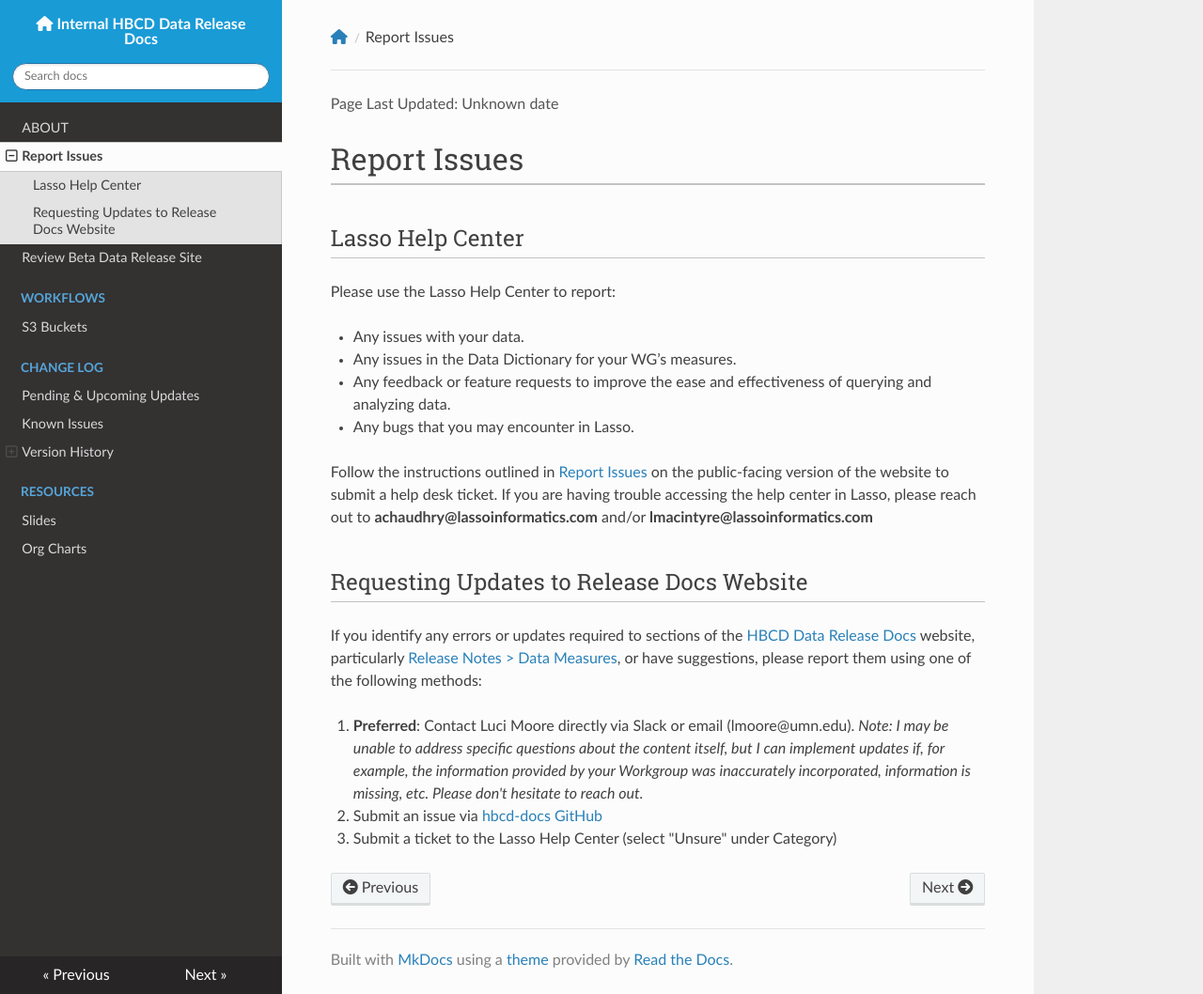
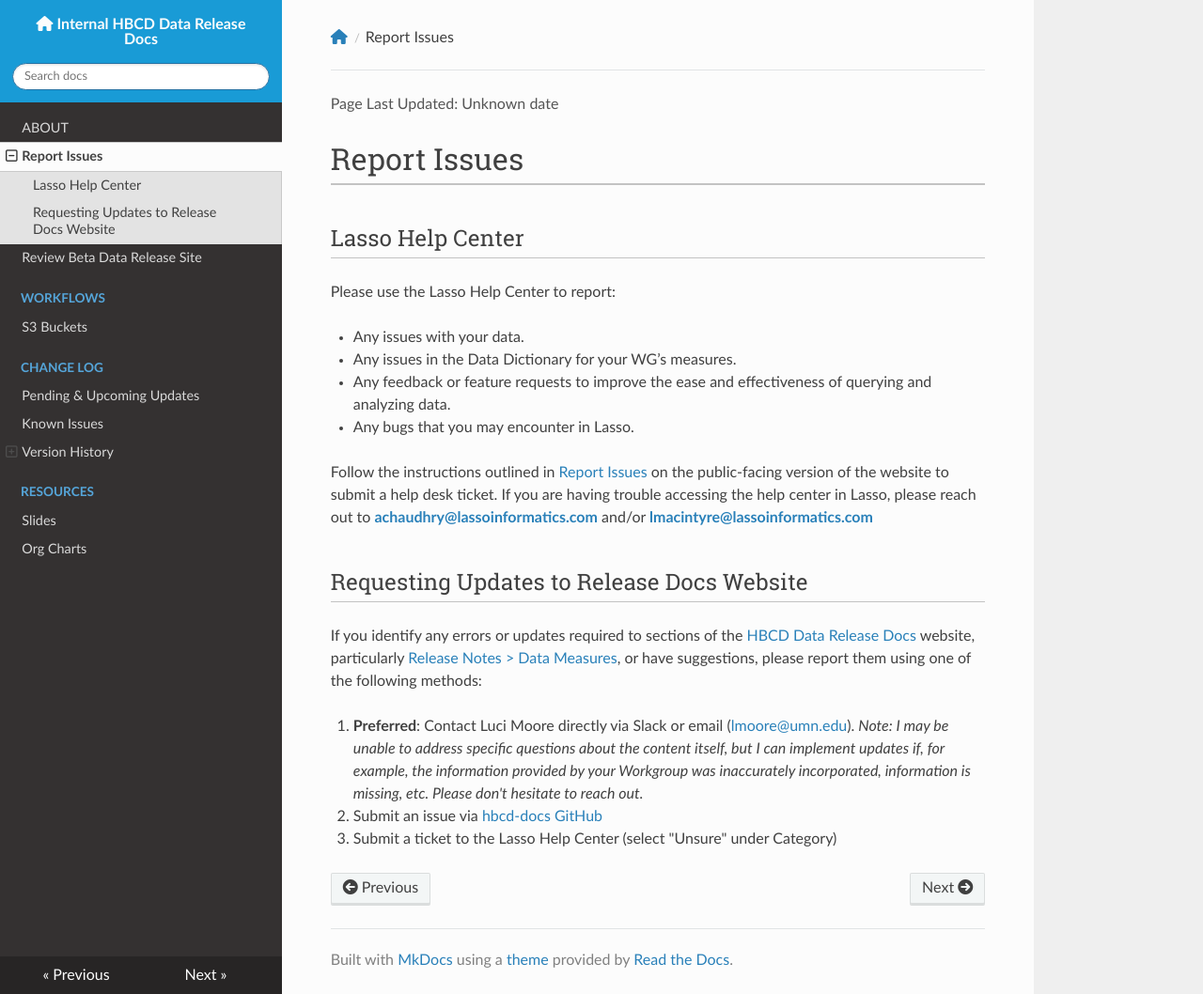
Before and after one commit to DCAN-Labs/hbcd-docs-internal, an MkDocs documentation site: the page built from docs/internal/reportissues.md, in a window 1280 px wide and 1058 px high. Shown: the whole window at 94% size. Built offline with MkDocs 1.6.1, drawn with Linux system fonts in a browser that asks for light colours; nearby versions of some CDN libraries.

```diff
--- a/mkdocs.yml
+++ b/mkdocs.yml
@@ -19,9 +19,18 @@ markdown_extensions:
   - attr_list
   - toc:
       permalink: '🔗'
+  - pymdownx.inlinehilite
+  - pymdownx.keys
+  - pymdownx.arithmatex
+  - pymdownx.betterem
+  - pymdownx.magiclink
+  - pymdownx.tasklist:
+      custom_checkbox: true
+  - pymdownx.highlight
+  - pymdownx.tilde
 
 extra_javascript:
-  - https://cdn.jsdelivr.net/npm/mermaid@10.6.1/dist/mermaid.min.js
+  - https://cdn.jsdelivr.net/npm/mermaid@10/dist/mermaid.min.js
   - js/mermaid-init.js
   - js/extra.js
 
```
